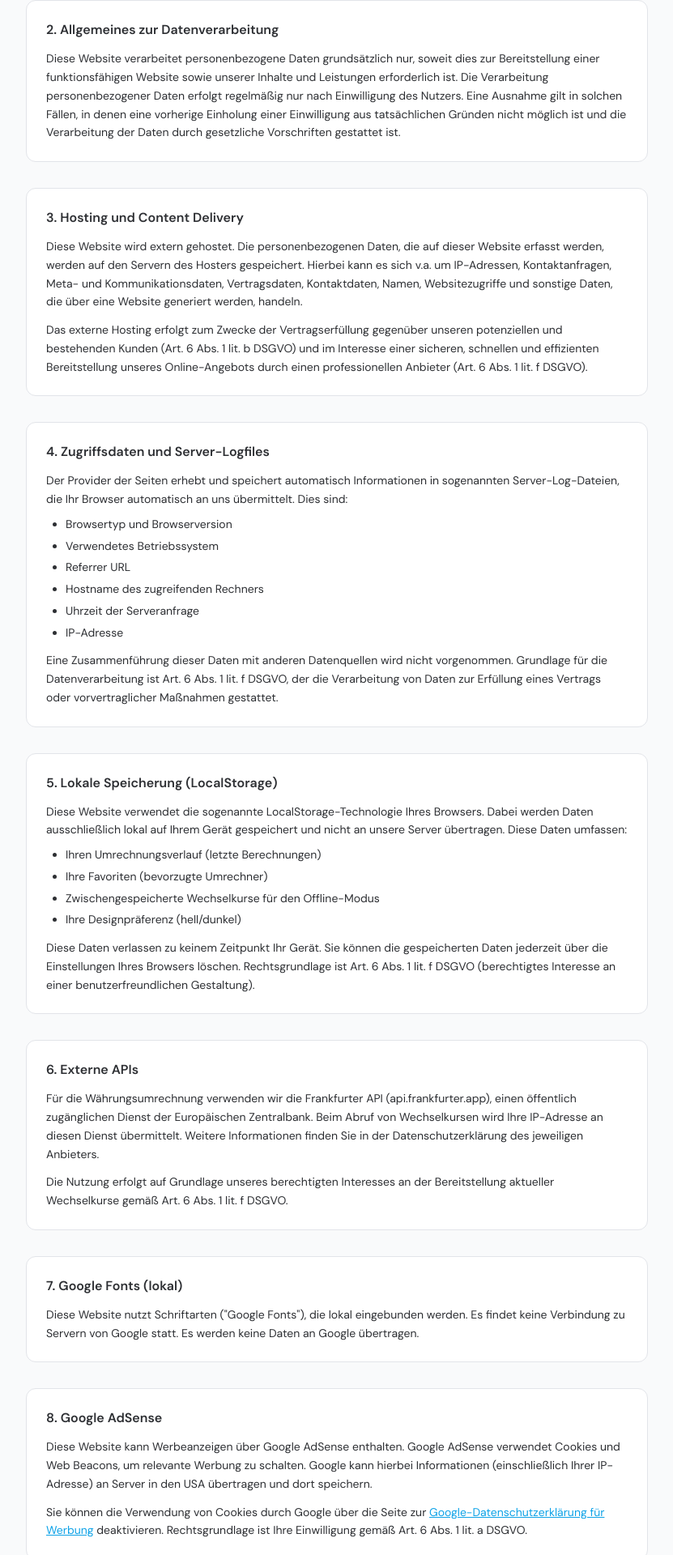
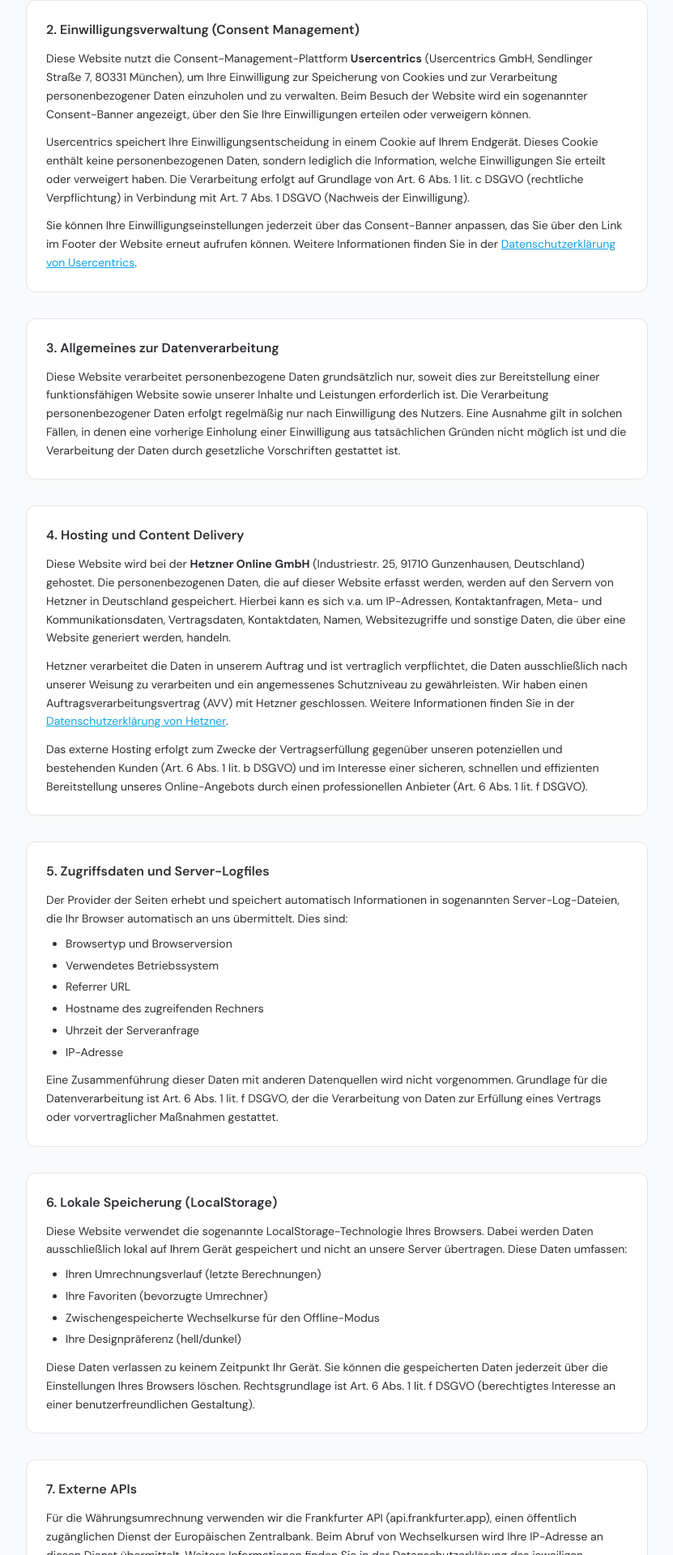
Before and after one commit to DocS61/smartumrechnen, a Next.js app in the folder nextjs_space/: page /datenschutz in a window 1280 px wide. Shown: the part 482-2402 px from the top of the page at 81% size, without its empty margins (224-1055 px from the left). Built offline with nearby package versions, Linux system fonts and the light colour scheme; no server answers.

Commit message:
DSE: Hetzner und Usercentrics integriert

```diff
--- a/nextjs_space/app/datenschutz/page.tsx
+++ b/nextjs_space/app/datenschutz/page.tsx
@@ -29,7 +29,28 @@ export default function DatenschutzPage() {
             </section>
 
             <section className="p-6 rounded-xl border border-border bg-card">
-              <h2 className="font-semibold text-base mb-3">2. Allgemeines zur Datenverarbeitung</h2>
+              <h2 className="font-semibold text-base mb-3">2. Einwilligungsverwaltung (Consent Management)</h2>
+              <p>
+                Diese Website nutzt die Consent-Management-Plattform <strong>Usercentrics</strong> (Usercentrics GmbH,
+                Sendlinger Straße 7, 80331 München), um Ihre Einwilligung zur Speicherung von Cookies und zur
+                Verarbeitung personenbezogener Daten einzuholen und zu verwalten. Beim Besuch der Website wird ein
+                sogenannter Consent-Banner angezeigt, über den Sie Ihre Einwilligungen erteilen oder verweigern können.
+              </p>
+              <p className="mt-3">
+                Usercentrics speichert Ihre Einwilligungsentscheidung in einem Cookie auf Ihrem Endgerät. Dieses Cookie
+                enthält keine personenbezogenen Daten, sondern lediglich die Information, welche Einwilligungen Sie
+                erteilt oder verweigert haben. Die Verarbeitung erfolgt auf Grundlage von Art. 6 Abs. 1 lit. c DSGVO
+                (rechtliche Verpflichtung) in Verbindung mit Art. 7 Abs. 1 DSGVO (Nachweis der Einwilligung).
+              </p>
+              <p className="mt-3">
+                Sie können Ihre Einwilligungseinstellungen jederzeit über das Consent-Banner anpassen, das Sie über
+                den Link im Footer der Website erneut aufrufen können. Weitere Informationen finden Sie in der{' '}
+                <a href="https://usercentrics.com/privacy-policy/" target="_blank" rel="noopener noreferrer" className="text-primary underline">Datenschutzerklärung von Usercentrics</a>.
+              </p>
+            </section>
+
+            <section className="p-6 rounded-xl border border-border bg-card">
+              <h2 className="font-semibold text-base mb-3">3. Allgemeines zur Datenverarbeitung</h2>
               <p>
                 Diese Website verarbeitet personenbezogene Daten grundsätzlich nur, soweit dies zur Bereitstellung einer
                 funktionsfähigen Website sowie unserer Inhalte und Leistungen erforderlich ist. Die Verarbeitung
@@ -40,12 +61,20 @@ export default function DatenschutzPage() {
             </section>
 
             <section className="p-6 rounded-xl border border-border bg-card">
-              <h2 className="font-semibold text-base mb-3">3. Hosting und Content Delivery</h2>
+              <h2 className="font-semibold text-base mb-3">4. Hosting und Content Delivery</h2>
               <p>
-                Diese Website wird extern gehostet. Die personenbezogenen Daten, die auf dieser Website erfasst werden,
-                werden auf den Servern des Hosters gespeichert. Hierbei kann es sich v.a. um IP-Adressen,
+                Diese Website wird bei der <strong>Hetzner Online GmbH</strong> (Industriestr. 25, 91710 Gunzenhausen,
+                Deutschland) gehostet. Die personenbezogenen Daten, die auf dieser Website erfasst werden, werden auf
+                den Servern von Hetzner in Deutschland gespeichert. Hierbei kann es sich v.a. um IP-Adressen,
                 Kontaktanfragen, Meta- und Kommunikationsdaten, Vertragsdaten, Kontaktdaten, Namen, Websitezugriffe
                 und sonstige Daten, die über eine Website generiert werden, handeln.
+              </p>
+              <p className="mt-3">
+                Hetzner verarbeitet die Daten in unserem Auftrag und ist vertraglich verpflichtet, die Daten
+                ausschließlich nach unserer Weisung zu verarbeiten und ein angemessenes Schutzniveau zu gewährleisten.
+                Wir haben einen Auftragsverarbeitungsvertrag (AVV) mit Hetzner geschlossen. Weitere Informationen
+                finden Sie in der{' '}
+                <a href="https://www.hetzner.com/de/legal/privacy-policy/" target="_blank" rel="noopener noreferrer" className="text-primary underline">Datenschutzerklärung von Hetzner</a>.
               </p>
               <p className="mt-3">
                 Das externe Hosting erfolgt zum Zwecke der Vertragserfüllung gegenüber unseren potenziellen und bestehenden
@@ -55,7 +84,7 @@ export default function DatenschutzPage() {
             </section>
 
             <section className="p-6 rounded-xl border border-border bg-card">
-              <h2 className="font-semibold text-base mb-3">4. Zugriffsdaten und Server-Logfiles</h2>
+              <h2 className="font-semibold text-base mb-3">5. Zugriffsdaten und Server-Logfiles</h2>
               <p>
                 Der Provider der Seiten erhebt und speichert automatisch Informationen in sogenannten Server-Log-Dateien,
                 die Ihr Browser automatisch an uns übermittelt. Dies sind:
@@ -76,7 +105,7 @@ export default function DatenschutzPage() {
             </section>
 
             <section className="p-6 rounded-xl border border-border bg-card">
-              <h2 className="font-semibold text-base mb-3">5. Lokale Speicherung (LocalStorage)</h2>
+              <h2 className="font-semibold text-base mb-3">6. Lokale Speicherung (LocalStorage)</h2>
               <p>
                 Diese Website verwendet die sogenannte LocalStorage-Technologie Ihres Browsers. Dabei werden Daten
                 ausschließlich lokal auf Ihrem Gerät gespeichert und nicht an unsere Server übertragen. Diese Daten
@@ -96,7 +125,7 @@ export default function DatenschutzPage() {
             </section>
 
             <section className="p-6 rounded-xl border border-border bg-card">
-              <h2 className="font-semibold text-base mb-3">6. Externe APIs</h2>
+              <h2 className="font-semibold text-base mb-3">7. Externe APIs</h2>
               <p>
                 Für die Währungsumrechnung verwenden wir die Frankfurter API (api.frankfurter.app), einen öffentlich
                 zugänglichen Dienst der Europäischen Zentralbank. Beim Abruf von Wechselkursen wird Ihre IP-Adresse
@@ -110,7 +139,7 @@ export default function DatenschutzPage() {
             </section>
 
             <section className="p-6 rounded-xl border border-border bg-card">
-              <h2 className="font-semibold text-base mb-3">7. Google Fonts (lokal)</h2>
+              <h2 className="font-semibold text-base mb-3">8. Google Fonts (lokal)</h2>
               <p>
                 Diese Website nutzt Schriftarten ("Google Fonts"), die lokal eingebunden werden. Es findet keine
                 Verbindung zu Servern von Google statt. Es werden keine Daten an Google übertragen.
@@ -118,21 +147,23 @@ export default function DatenschutzPage() {
             </section>
 
             <section className="p-6 rounded-xl border border-border bg-card">
-              <h2 className="font-semibold text-base mb-3">8. Google AdSense</h2>
+              <h2 className="font-semibold text-base mb-3">9. Google AdSense</h2>
               <p>
                 Diese Website kann Werbeanzeigen über Google AdSense enthalten. Google AdSense verwendet Cookies und
                 Web Beacons, um relevante Werbung zu schalten. Google kann hierbei Informationen (einschließlich Ihrer
                 IP-Adresse) an Server in den USA übertragen und dort speichern.
               </p>
               <p className="mt-3">
-                Sie können die Verwendung von Cookies durch Google über die Seite
+                Google AdSense wird erst nach Ihrer ausdrücklichen Einwilligung über unseren Consent-Manager
+                (Usercentrics) aktiviert. Sie können Ihre Einwilligung jederzeit über das Consent-Banner widerrufen.
+                Darüber hinaus können Sie die Verwendung von Cookies durch Google über die Seite
                 zur <a href="https://policies.google.com/technologies/ads" target="_blank" rel="noopener noreferrer" className="text-primary underline">Google-Datenschutzerklärung für Werbung</a> deaktivieren.
                 Rechtsgrundlage ist Ihre Einwilligung gemäß Art. 6 Abs. 1 lit. a DSGVO.
               </p>
             </section>
 
             <section className="p-6 rounded-xl border border-border bg-card">
-              <h2 className="font-semibold text-base mb-3">9. SSL-/TLS-Verschlüsselung</h2>
+              <h2 className="font-semibold text-base mb-3">10. SSL-/TLS-Verschlüsselung</h2>
               <p>
                 Diese Seite nutzt aus Sicherheitsgründen und zum Schutz der Übertragung vertraulicher Inhalte eine
                 SSL- bzw. TLS-Verschlüsselung. Eine verschlüsselte Verbindung erkennen Sie daran, dass die Adresszeile
@@ -141,7 +172,7 @@ export default function DatenschutzPage() {
             </section>
 
             <section className="p-6 rounded-xl border border-border bg-card">
-              <h2 className="font-semibold text-base mb-3">10. Ihre Rechte</h2>
+              <h2 className="font-semibold text-base mb-3">11. Ihre Rechte</h2>
               <p>Sie haben gemäß DSGVO folgende Rechte:</p>
               <ul className="list-disc ml-6 mt-2 space-y-1">
                 <li><strong>Auskunft</strong> (Art. 15 DSGVO) – Recht auf Auskunft über Ihre gespeicherten Daten</li>
@@ -157,7 +188,7 @@ export default function DatenschutzPage() {
             </section>
 
             <section className="p-6 rounded-xl border border-border bg-card">
-              <h2 className="font-semibold text-base mb-3">11. Beschwerderecht bei einer Aufsichtsbehörde</h2>
+              <h2 className="font-semibold text-base mb-3">12. Beschwerderecht bei einer Aufsichtsbehörde</h2>
               <p>
                 Unbeschadet eines anderweitigen verwaltungsrechtlichen oder gerichtlichen Rechtsbehelfs steht Ihnen das
                 Recht auf Beschwerde bei einer Aufsichtsbehörde zu, wenn Sie der Ansicht sind, dass die Verarbeitung
@@ -166,7 +197,7 @@ export default function DatenschutzPage() {
             </section>
 
             <section className="p-6 rounded-xl border border-border bg-card">
-              <h2 className="font-semibold text-base mb-3">12. Aktualität und Änderung dieser Datenschutzerklärung</h2>
+              <h2 className="font-semibold text-base mb-3">13. Aktualität und Änderung dieser Datenschutzerklärung</h2>
               <p>
                 Diese Datenschutzerklärung ist aktuell gültig (Stand: Mai 2026). Durch die Weiterentwicklung unserer
                 Website oder aufgrund geänderter gesetzlicher bzw. behördlicher Vorgaben kann es notwendig werden,
```
Also changed, not shown: 1 other file (tests, documents, lock files or other folders).
